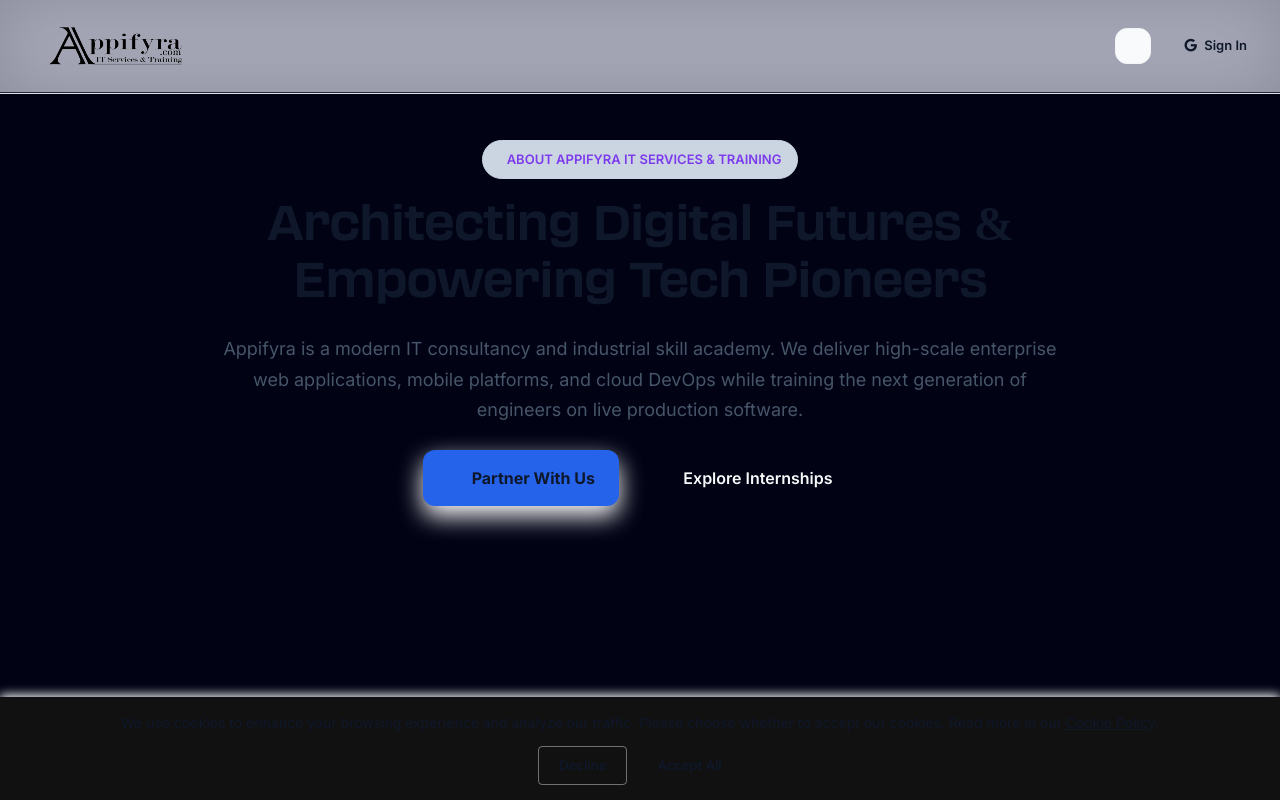
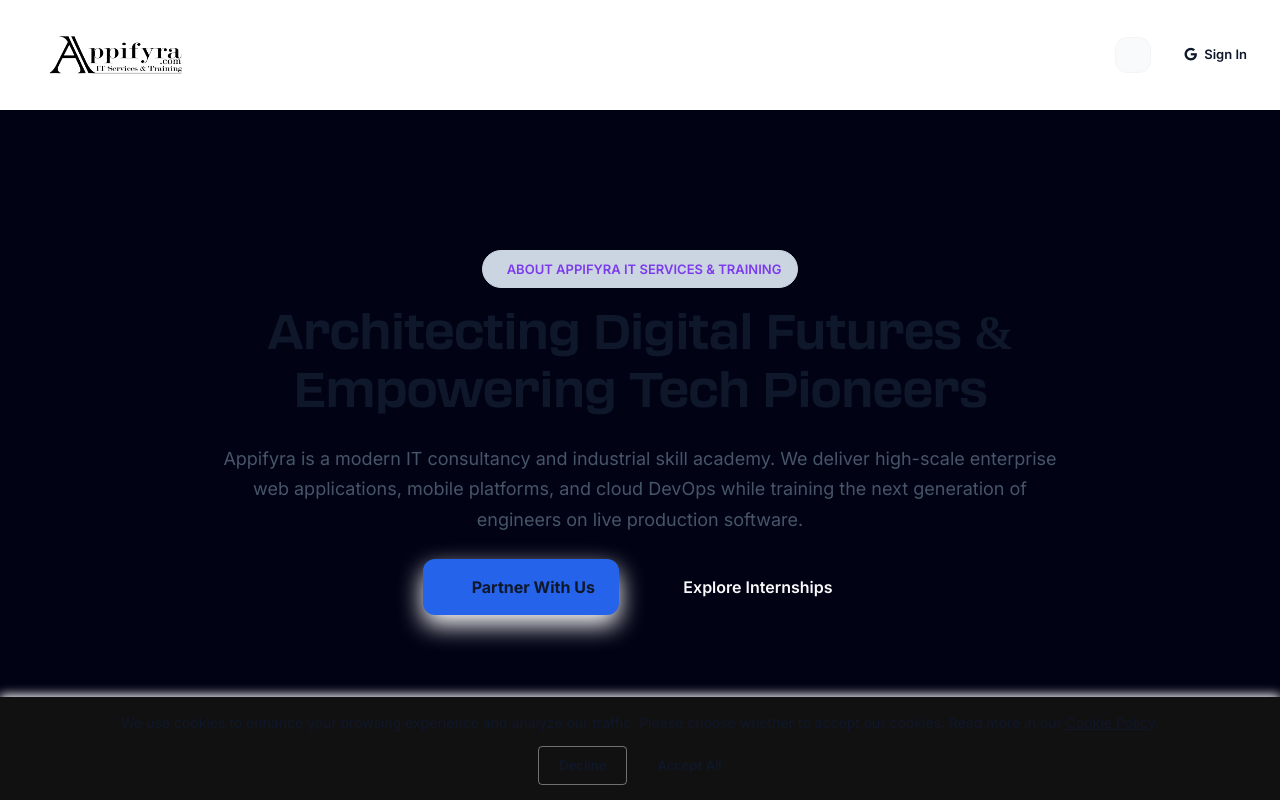
Before and after one commit to mokarramshahban/appifyra, a React (Vite) app: page /about in a window 1280 px wide. Shown: the top 800 px of the page. Built offline with nearby package versions, Linux system fonts and the light colour scheme; no server answers; a web font is replaced by a local one.

Commit message:
fix: Surgically repair Header layout & Comprehensive Workflow structural bugs

```diff
--- a/src/components/layout/Header.jsx
+++ b/src/components/layout/Header.jsx
@@ -51,10 +51,10 @@
   };
 
   return (
-    <header id="xb-header-area" className="header-area header-style-three header-transparent bg-white/90 backdrop-blur-md border-b border-slate-200 dark:bg-[#060813]/90 dark:border-slate-800" style={{ overflow: 'visible' }}>
+    <header id="xb-header-area" className="w-full sticky top-0 z-50 bg-white/90 backdrop-blur-md border-b border-slate-200 dark:bg-[#060813]/90 dark:border-slate-800" style={{ overflow: 'visible' }}>
       <div className={`xb-header stricky original ${isSticky ? 'stricky-fixed stricked-menu' : ''}`} style={{ overflow: 'visible' }}>
         <div className="container" style={{ overflow: 'visible' }}>
-          <div className="header__wrap ul_li_between" style={{ overflow: 'visible' }}>
+          <div className="flex justify-between items-center w-full py-4" style={{ overflow: 'visible' }}>
             {/* Logo */}
             <div className="header-logo">
               <Link to="/">
@@ -63,31 +63,31 @@
             </div>
 
             {/* Clean Desktop Navigation Bar */}
-            <div className="main-menu__wrap ul_li navbar navbar-expand-xl">
-              <nav className="main-menu collapse navbar-collapse" style={{ overflow: 'visible' }}>
-                <ul style={{ overflow: 'visible' }}>
+            <div className="main-menu__wrap flex items-center">
+              <nav className="main-menu">
+                <ul className="hidden lg:flex md:flex items-center gap-6" style={{ margin: 0, padding: 0, listStyle: "none" }}>
                   <li>
-                    <NavLink to="/" end className={({ isActive }) => isActive ? "text-blue-600 font-bold dark:text-white dark:bg-slate-800/50 px-3 py-2 rounded-md transition-all" : "text-slate-600 hover:text-slate-900 dark:text-slate-400 dark:hover:text-white px-3 py-2 rounded-md transition-all"}>
+                    <NavLink to="/" end className={({ isActive }) => isActive ? "text-blue-600 font-bold dark:text-white dark:bg-slate-800/50 px-3 py-2 rounded-md transition-all" : "text-slate-900 font-semibold hover:text-blue-600 dark:text-slate-100 dark:hover:text-blue-400 px-3 py-2 rounded-md transition-all"}>
                       <span>Home</span>
                     </NavLink>
                   </li>
                   <li>
-                    <NavLink to="/about" className={({ isActive }) => isActive ? "text-blue-600 font-bold dark:text-white dark:bg-slate-800/50 px-3 py-2 rounded-md transition-all" : "text-slate-600 hover:text-slate-900 dark:text-slate-400 dark:hover:text-white px-3 py-2 rounded-md transition-all"}>
+                    <NavLink to="/about" className={({ isActive }) => isActive ? "text-blue-600 font-bold dark:text-white dark:bg-slate-800/50 px-3 py-2 rounded-md transition-all" : "text-slate-900 font-semibold hover:text-blue-600 dark:text-slate-100 dark:hover:text-blue-400 px-3 py-2 rounded-md transition-all"}>
                       <span>About Us</span>
                     </NavLink>
                   </li>
                   <li>
-                    <NavLink to="/services" className={({ isActive }) => isActive ? "text-blue-600 font-bold dark:text-white dark:bg-slate-800/50 px-3 py-2 rounded-md transition-all" : "text-slate-600 hover:text-slate-900 dark:text-slate-400 dark:hover:text-white px-3 py-2 rounded-md transition-all"}>
+                    <NavLink to="/services" className={({ isActive }) => isActive ? "text-blue-600 font-bold dark:text-white dark:bg-slate-800/50 px-3 py-2 rounded-md transition-all" : "text-slate-900 font-semibold hover:text-blue-600 dark:text-slate-100 dark:hover:text-blue-400 px-3 py-2 rounded-md transition-all"}>
                       <span>Services</span>
                     </NavLink>
                   </li>
                   <li>
-                    <NavLink to="/internship" className={({ isActive }) => isActive ? "text-blue-600 font-bold dark:text-white dark:bg-slate-800/50 px-3 py-2 rounded-md transition-all" : "text-slate-600 hover:text-slate-900 dark:text-slate-400 dark:hover:text-white px-3 py-2 rounded-md transition-all"}>
+                    <NavLink to="/internship" className={({ isActive }) => isActive ? "text-blue-600 font-bold dark:text-white dark:bg-slate-800/50 px-3 py-2 rounded-md transition-all" : "text-slate-900 font-semibold hover:text-blue-600 dark:text-slate-100 dark:hover:text-blue-400 px-3 py-2 rounded-md transition-all"}>
                       <span>Internship</span>
                     </NavLink>
                   </li>
                   <li>
-                    <NavLink to="/contact" className={({ isActive }) => isActive ? "text-blue-600 font-bold dark:text-white dark:bg-slate-800/50 px-3 py-2 rounded-md transition-all" : "text-slate-600 hover:text-slate-900 dark:text-slate-400 dark:hover:text-white px-3 py-2 rounded-md transition-all"}>
+                    <NavLink to="/contact" className={({ isActive }) => isActive ? "text-blue-600 font-bold dark:text-white dark:bg-slate-800/50 px-3 py-2 rounded-md transition-all" : "text-slate-900 font-semibold hover:text-blue-600 dark:text-slate-100 dark:hover:text-blue-400 px-3 py-2 rounded-md transition-all"}>
                       <span>Contact</span>
                     </NavLink>
                   </li>
--- a/src/components/sections/HowWeWorkSection.jsx
+++ b/src/components/sections/HowWeWorkSection.jsx
@@ -27,15 +27,15 @@
   ];
 
   return (
-    <section className="work">
+    <section className="work w-full bg-slate-50 dark:bg-[#060813] dark:bg-[url('/assets/img/bg/work-bg.png')] dark:bg-cover dark:bg-center">
       <div className="container">
-        <div className="xb-work-wrap pos-rel pt-100 pb-155 bg-slate-50 dark:bg-[#060813] dark:bg-[url('/assets/img/bg/work-bg.png')] dark:bg-cover dark:bg-center">
+        <div className="xb-work-wrap pos-rel pt-100 pb-155">
           <div className="sec-title--two sec-title--three text-center mb-60">
-            <span className="sub-title wow fadeInDown" data-wow-duration="600ms">
+            <span className="sub-title wow fadeInDown bg-purple-100 text-purple-900 border border-purple-200 dark:bg-purple-900/30 dark:text-purple-300 px-3 py-1 rounded-full inline-flex items-center gap-2 mb-4" data-wow-duration="600ms">
               <img src="/assets/img/icon/work.svg" alt="Work Icon" />
               <span>How we works</span>
             </span>
-            <h2 className="title wow fadeInDown" data-wow-duration="600ms">
+            <h2 className="title wow fadeInDown text-slate-900 font-bold dark:text-white" data-wow-duration="600ms">
               Our Comprehensive Workflow
             </h2>
           </div>
@@ -48,7 +48,7 @@
                     <div className="xb-item--icon">
                       <img src={step.icon} alt={step.title} />
                     </div>
-                    <h4 className="xb-item--title">{step.title}</h4>
+                    <h4 className="xb-item--title text-slate-900 font-semibold dark:text-white">{step.title}</h4>
                   </div>
                   <div className="xb-img">
                     <img src={step.img} alt={step.title} />
```
